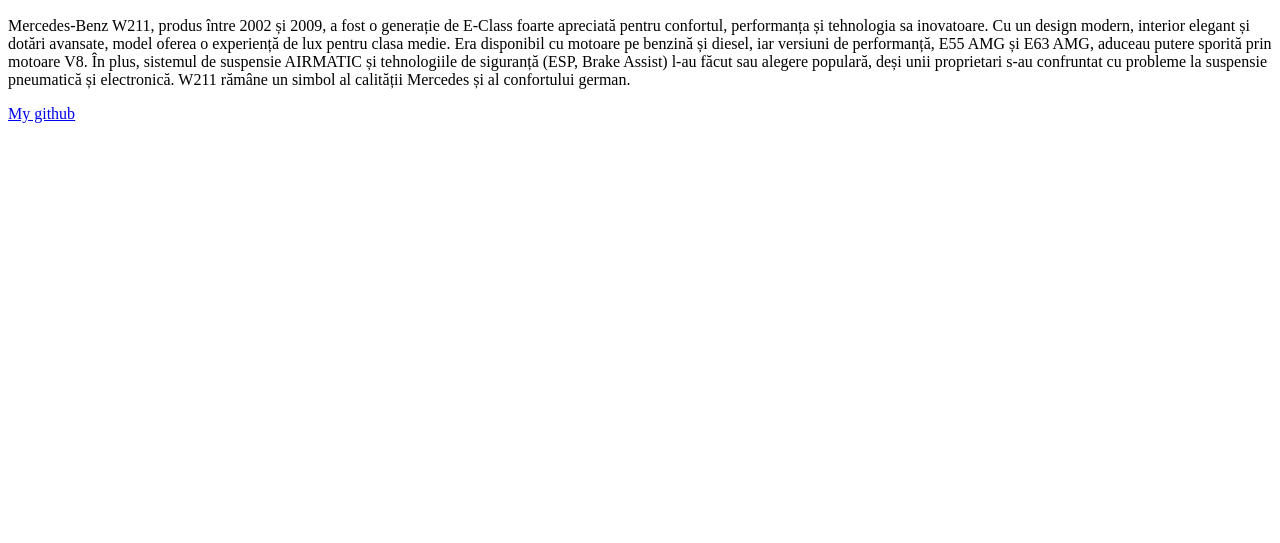
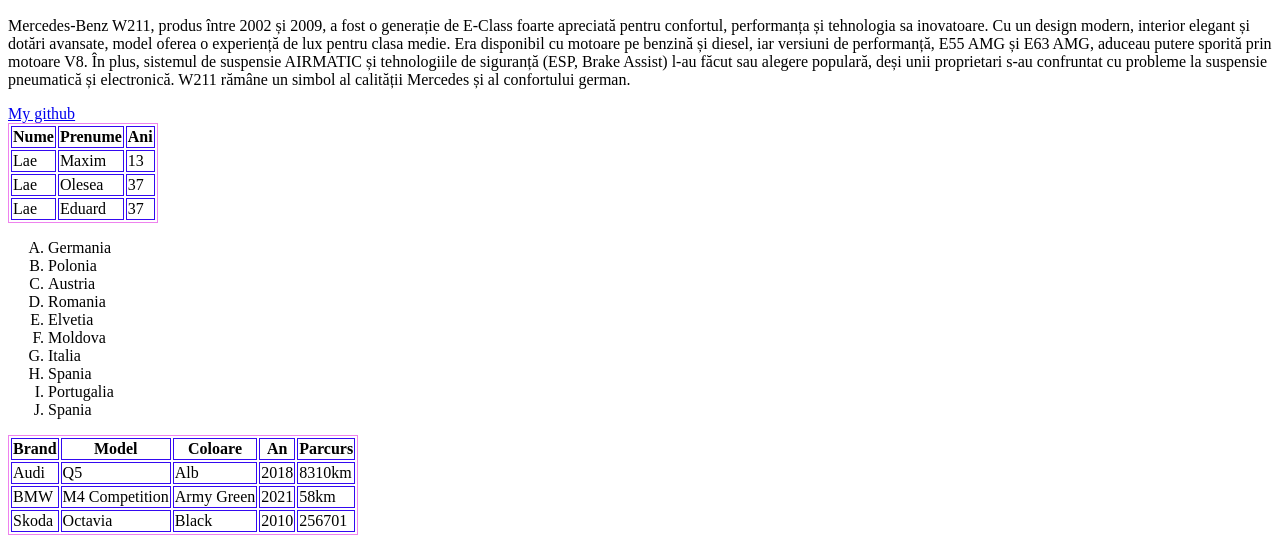
Before and after one commit to maximmds/sarcina.img, a plain HTML site: page index.html in a window 1280 px wide. Shown: the part 874-1417 px from the top of the page. Before the commit the page ends 1005 px from the top, so only its background shows below. Drawn offline with Linux system fonts and the light colour scheme.

Commit message:
Add files via upload

```diff
--- a/index.html
+++ b/index.html
@@ -24,5 +24,41 @@
           E55 AMG și E63 AMG, aduceau putere sporită prin motoare V8. În plus, sistemul de suspensie AIRMATIC și tehnologiile de siguranță (ESP, Brake Assist) l-au făcut sau alegere
           populară, deși unii proprietari s-au confruntat cu probleme la suspensie pneumatică și electronică. W211 rămâne un simbol al calității Mercedes și al confortului german.</p>
           <a href="https://github.com/dashboard">My github</a>
+          <table>
+    <tr> <th>Nume</th> <th>Prenume</th> <th>Ani</th></tr>
+    <tr> <td>Lae </td> <td>Maxim  </td> <td> 13</td></tr>
+    <tr> <td>Lae</td> <td>Olesea</td> <td>37</td></tr>
+    <tr> <td>Lae</td> <td>Eduard</td> <td>37</td></tr>
+</table>
+<ol type="A">
+    <li>Germania</li>
+    <li>Polonia</li>
+    <li>Austria</li>
+    <li>Romania</li>
+    <li>Elvetia</li>
+    <li>Moldova</li>
+    <li>Italia</li>
+    <li>Spania</li>
+    <li>Portugalia</li>
+    <li>Spania</li>
+
+</ol>
+
+
+<table>
+    <tr><th>Brand</th><th>Model</th><th>Coloare</th><th>An</th><th>Parcurs</th></tr>
+    <tr><td>Audi</td><td>Q5</td><td>Alb</td><td>2018</td><td>8310km</td></tr>
+    <tr><td>BMW</td><td>M4 Competition</td><td>Army Green</td><td>2021</td><td>58km</td></tr>
+    <tr><td>Skoda</td><td>Octavia</td><td>Black</td><td>2010</td><td>256701</td></tr>
+
+
+</table>
+
+
+
+
+
+
 </body>
+
 </html>
--- a/style.css
+++ b/style.css
@@ -3,3 +3,11 @@ height: 300px;
 width: 400px;
 border: 10px dashed blue;
 }
+table {
+    border: solid 1px violet;
+}
+
+th, td {
+    border: solid 1px rgb(52, 9, 241);
+
+}
```
